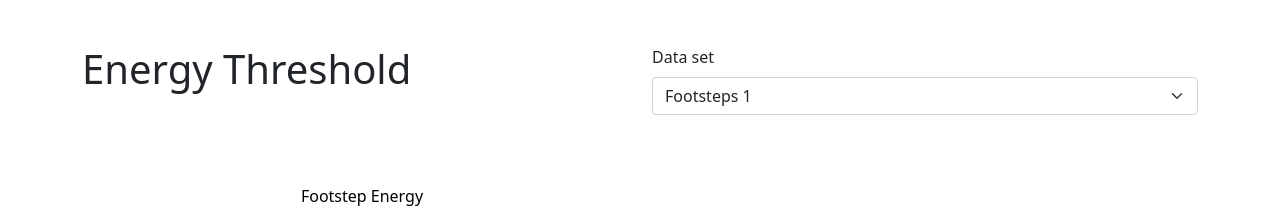
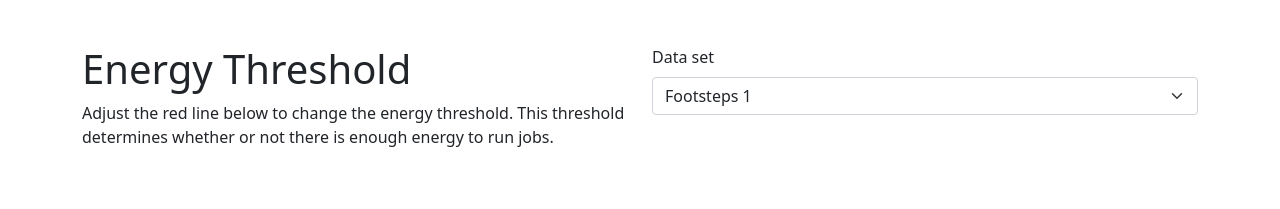
Before and after one commit to Dafondo/zygarde-viz, a plain HTML site: page index.html in a window 1280 px wide. Shown: the part 1201-1410 px from the top of the page. Drawn offline with nearby package versions, Linux system fonts and the light colour scheme.

Commit message:
Add threshold help line

```diff
--- a/index.html
+++ b/index.html
@@ -147,9 +147,10 @@
           <div id="inter-edf" class="border-top schedule-chart"></div>
           <div id="inter-optimal" class="border-top schedule-chart"></div>
         </div>
-        <div class="row mt-5 mb-2">
+        <div class="row mt-5 mb-5">
           <div class=col>
             <h1>Energy Threshold</h1>
+            <p>Adjust the red line below to change the energy threshold. This threshold determines whether or not there is enough energy to run jobs.</p>
           </div>
           <div class=col>
             <label class="form-label" for="dataset">Data set</label>
@@ -158,9 +159,6 @@
               <option value="data/Meyer_2016.csv*10">Footsteps 2</option>
             </select>
           </div>
-        </div>
-        <div class="row mb-2">
-
         </div>
         <div class="row">
           <div class="col-6" id="energy-chart"></div>
```
